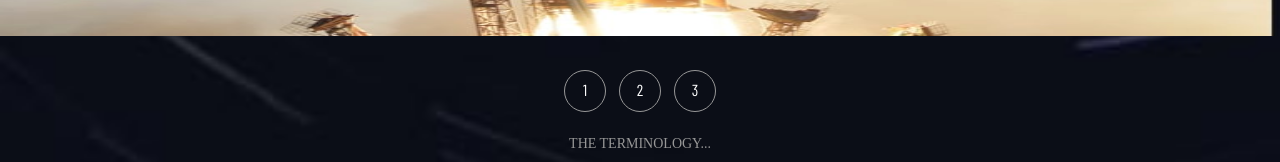
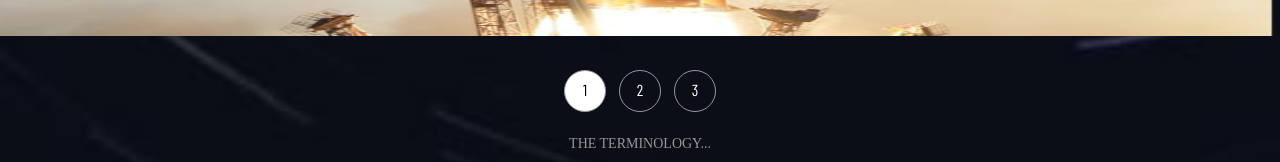
Before and after one commit to KurtisIvey/space-tourism-nextjs, a Next.js app: page /Technology in a window 1280 px wide. Shown: the part 333-495 px from the top of the page. Built offline with nearby package versions, Linux system fonts and the light colour scheme; a web font is replaced by a local one.

Commit message:
add ternary for li to show active selector on technology page.tsx

```diff
--- a/src/app/Technology/Technology.css
+++ b/src/app/Technology/Technology.css
@@ -53,17 +53,17 @@ main.technology section ul li {
   display: flex;
   justify-content: center;
   align-items: center;
-  background-color: transparent;
   cursor: pointer;
 }
 main.technology section ul li span {
   margin-bottom: 3px;
 }
 main.technology section ul li:hover {
-  background-color: #D0D6F9;
+  background-color: rgba(151, 151, 151, 0.2);
 }
-main.technology section ul li.activeCrew {
+main.technology section ul li.activeSelector {
   background-color: white;
+  color: black;
 }
 main.technology section div.textContainer {
   display: flex;
--- a/src/app/Technology/Technology.scss
+++ b/src/app/Technology/Technology.scss
@@ -54,17 +54,17 @@ main.technology {
                 display: flex;
                 justify-content: center;
                 align-items: center;
-                background-color: transparent;
                 cursor: pointer;
                 span{
                     margin-bottom: 3px;
                 }
             }
             li:hover {
-                background-color: $midTone;
+                background-color: $darkGreyAlpha;
             }
-            li.activeCrew {
+            li.activeSelector {
                 background-color: white;
+                color: black;
             }
         }div.textContainer{
             display: flex;
--- a/src/app/Technology/page.tsx
+++ b/src/app/Technology/page.tsx
@@ -47,13 +47,22 @@ const Technology = (props: Props) => {
           alt={technologyData[index].name}
         />
         <ul>
-          <li>
+          <li
+            onClick={() => setIndex(0)}
+            className={index === 0 ? "activeSelector" : ""}
+          >
             <span>1</span>
           </li>
-          <li>
+          <li
+            onClick={() => setIndex(1)}
+            className={index === 1 ? "activeSelector" : ""}
+          >
             <span>2</span>
           </li>
-          <li>
+          <li
+            onClick={() => setIndex(2)}
+            className={index === 2 ? "activeSelector" : ""}
+          >
             <span>3</span>
           </li>
         </ul>
```
Also changed, not shown: 1 other file (tests, documents, lock files or other folders).
